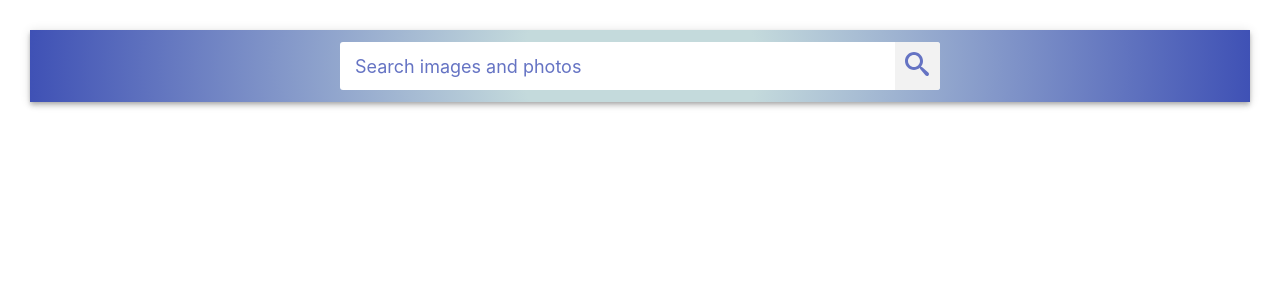
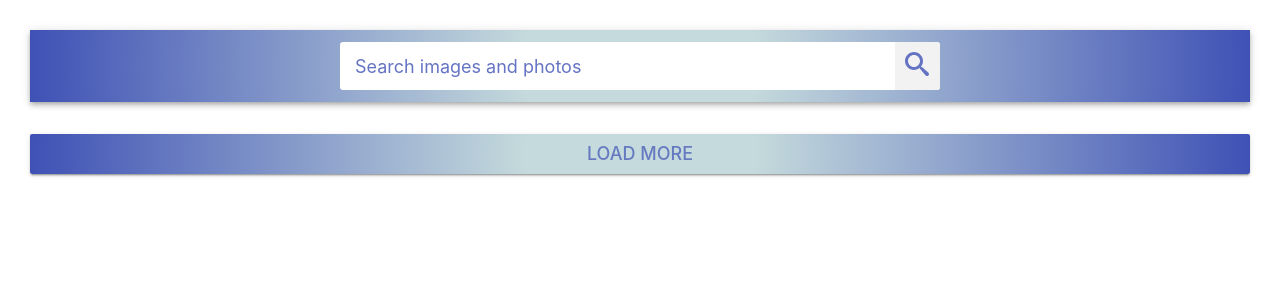
Before and after one commit to olena-savchenko/goit-react-hw-03-image-finder, a React (Create React App) app: page / in a window 1280 px wide. Shown: the top 300 px of the page. Built offline with nearby package versions, Linux system fonts and the light colour scheme.

Commit message:
add Button component and Button styled-component

```diff
--- a/package.json
+++ b/package.json
@@ -9,6 +9,7 @@
     "@testing-library/user-event": "^13.5.0",
     "axios": "^1.4.0",
     "modern-normalize": "^1.1.0",
+    "prop-types": "^15.8.1",
     "react": "^18.1.0",
     "react-dom": "^18.1.0",
     "react-icons": "^4.8.0",
--- a/src/components/App.jsx
+++ b/src/components/App.jsx
@@ -1,9 +1,10 @@
 import { Component } from 'react';
 import { Searchbar } from './Searchbar/Searchbar';
-import { getImages } from 'api/pixabay-api';
+import { getImages } from 'service/api';
 import { ImageGallery } from './ImageGallery/ImageGallery';
 import { StyledApp } from './App.styled';
 import { Modal } from './Modal/Modal';
+import { LoadMoreBtn } from './Button/Button';
 // import { ToastContainer } from 'react-toastify';
 
 export class App extends Component {
@@ -36,6 +37,7 @@ export class App extends Component {
 
   render() {
     const { showModal, images, largeImageURL, alt } = this.state;
+
     return (
       <StyledApp>
         <Searchbar handleSearch={this.handleSearch} />
@@ -44,6 +46,7 @@ export class App extends Component {
           // передача як props посилання на функцію відкриття/закриття модалки
           toggleModal={this.toggleModal}
         />
+        <LoadMoreBtn>load more</LoadMoreBtn>
         {/* рендер модалки по умові */}
         {showModal && (
           <Modal onCloseModal={this.toggleModal}>
--- /dev/null
+++ b/src/components/Button/Button.jsx
@@ -0,0 +1,5 @@
+import { StyledBtn } from './Button.styled';
+
+export const LoadMoreBtn = ({ children }) => {
+  return <StyledBtn type="button">{children}</StyledBtn>;
+};
--- /dev/null
+++ b/src/components/Button/Button.styled.jsx
@@ -0,0 +1,33 @@
+import styled from 'styled-components';
+
+export const StyledBtn = styled.button`
+  padding: 8px 16px;
+  border-radius: 2px;
+  /* background-color: #3f51b5; */
+  background: radial-gradient(
+    circle,
+    rgba(196, 218, 220, 1) 19%,
+    rgba(63, 81, 181, 1) 100%
+  );
+  transition: all 250ms cubic-bezier(0.4, 0, 0.2, 1);
+  text-align: center;
+  display: inline-block;
+  color: rgba(63, 81, 181, 0.7);
+  text-transform: uppercase;
+  border: 0;
+  text-decoration: none;
+  cursor: pointer;
+  font-family: inherit;
+  font-size: 18px;
+  line-height: 24px;
+  font-style: normal;
+  font-weight: 500;
+  min-width: 180px;
+  box-shadow: 0px 3px 1px -2px rgba(0, 0, 0, 0.2),
+    0px 2px 2px 0px rgba(0, 0, 0, 0.14), 0px 1px 5px 0px rgba(0, 0, 0, 0.12);
+
+  :hover,
+  :focus {
+    color: #303f9f;
+  }
+`;
--- a/src/components/ImageGalleryItem/ImageGalleryItem.jsx
+++ b/src/components/ImageGalleryItem/ImageGalleryItem.jsx
@@ -1,3 +1,4 @@
+import PropTypes from 'prop-types';
 import { StyledImage, StyledImageGalleryItem } from './ImageGalleryItem.styled';
 
 export const ImageGalleryItem = ({ image, toggleModal }) => {
@@ -13,3 +14,7 @@ export const ImageGalleryItem = ({ image, toggleModal }) => {
     </StyledImageGalleryItem>
   );
 };
+
+// ImageGalleryItem.propTypes = {
+//   image: PropTypes.
+// }
--- a/src/components/Searchbar/Searchbar.styled.jsx
+++ b/src/components/Searchbar/Searchbar.styled.jsx
@@ -17,7 +17,7 @@ export const StyledSearchbar = styled.header`
   color: #fff;
   /* background-color: #3f51b5; */
 
-  background: rgb(196, 218, 220);
+  /* background-color: rgb(196, 218, 220); */
   background: radial-gradient(
     circle,
     rgba(196, 218, 220, 1) 19%,
```
Also changed, not shown: src/components/GlobalStyle.jsx (+1 -8 lines), src/service/api.js (renamed from src/api/pixabay-api.js), 1 other file (tests, documents, lock files or other folders).
